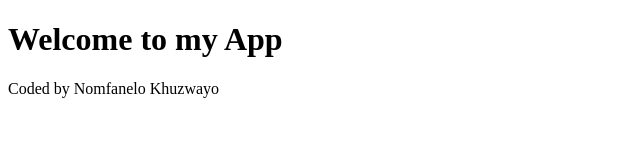
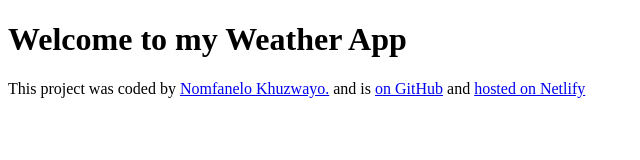
Before and after one commit to NO-MM/vanilla-weather-project, a plain HTML site: page index.html in a window 1280 px wide. Shown: the whole page, without its empty margins (0-640 px from the left). Drawn offline with Linux system fonts and the light colour scheme.

Commit message:
added links to the footer

```diff
--- a/index.html
+++ b/index.html
@@ -6,7 +6,17 @@
     <title>My App</title>
 </head>
 <body>
- <h1> Welcome to my App</h1>
- <footer>Coded by Nomfanelo Khuzwayo</footer>
+ <h1> Welcome to my Weather App</h1>
+ <footer>
+      <p>
+          This project was coded by
+          <a href="https://github.com/NO-MM" target="_blank">Nomfanelo Khuzwayo.</a>
+          and is
+          <a href="https://github.com/NO-MM/vanilla-weather-project" target="_blank"> on GitHub</a> and
+          <a href="https://my-ops.netlify.app/" target="_blank"
+            >hosted on Netlify</a
+          >
+        </p>
+</footer>
 </body>
 </html>
```
